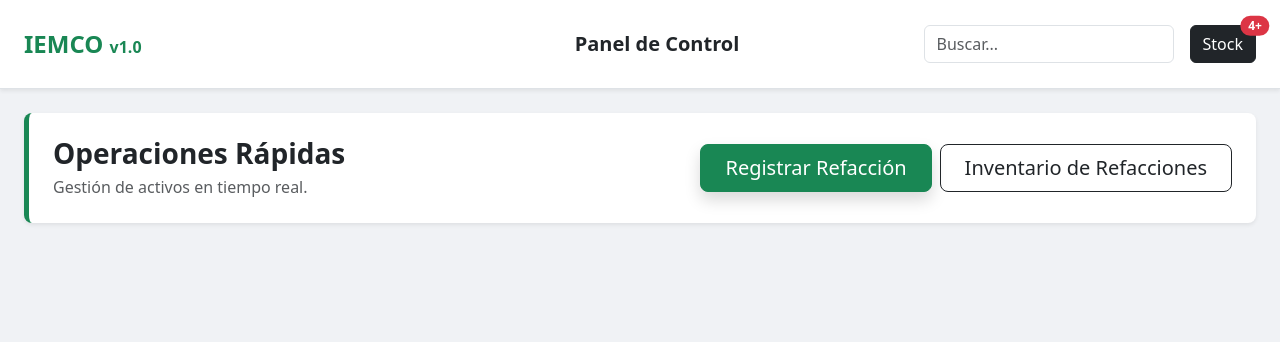
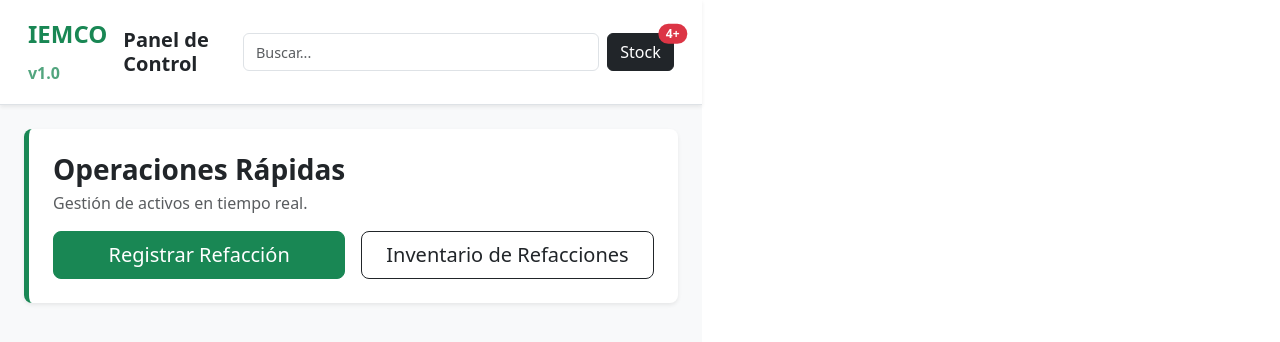
Before and after one commit to Alexisrdz1219/QR, a React app in the folder frontend/: page / in a window 1280 px wide. Shown: the top 342 px of the page. Built offline with nearby package versions, Linux system fonts and the light colour scheme; the HTML template or start-up script is replaced by a standard one.

Commit message:
Dashboard responsivo para móviles

```diff
--- a/frontend/src/pages/Dashboard.tsx
+++ b/frontend/src/pages/Dashboard.tsx
@@ -27,143 +27,161 @@
 //     </Container>
 //   );
 // }
+// import { Link } from "react-router-dom";
+// import "bootstrap/dist/css/bootstrap.min.css";
+
+// export default function DashboardLemcoFull() {
+//   return (
+//     // 'vw-100' asegura que el contenedor principal ocupe todo el ancho de la ventana
+//     <div className="d-flex vh-100 vw-100 overflow-hidden" style={{ backgroundColor: "#f0f2f5" }}>
+
+
+
+//       {/* 2. CONTENIDO PRINCIPAL - Se expande al 100% del resto de la pantalla */}
+//       <div className="flex-grow-1 d-flex flex-column overflow-auto">
+
+//         {/* TOPBAR FLUIDA */}
+//         <header className="navbar navbar-expand bg-white border-bottom px-4 py-3 sticky-top shadow-sm w-100">
+//           <div className="container-fluid px-0">
+
+//           <span className="fs-4 fw-bold text-success">IEMCO <small className="fs-6 text-success-50">v1.0</small></span>
+//       <h1 className="text-white-50">ddsoiuytrtyuiuytrertyui</h1>
+//             <h5 className="mb-0 fw-bold">Panel de Control</h5>
+//             <div className="ms-auto d-flex align-items-center gap-3">
+//               <input type="search" className="form-control" placeholder="Buscar..." style={{ width: '250px' }} />
+//               <button type="button" className="btn btn-dark position-relative">
+//   Stock
+//   <span className="position-absolute top-0 start-100 translate-middle badge rounded-pill bg-danger">
+//     4+
+//     <span className="visually-hidden">unread messages</span>
+//   </span>
+// </button>
+//             </div>
+//           </div>
+//         </header>
+
+//         {/* MAIN CONTENT - Full Width utilizando container-fluid */}
+//         <main className="container-fluid p-4">
+
+//           {/* SECCIÓN DE OPERACIONES (Basado en tu captura) */}
+//           <div className="row mb-4">
+//             <div className="col-12">
+//               <div className="bg-white p-4 rounded-3 shadow-sm d-flex align-items-center justify-content-between border-start border-success border-5">
+//                 <div>
+//                   <h3 className="mb-1 fw-bold">Operaciones Rápidas</h3>
+//                   <p className="text-muted mb-0">Gestión de activos en tiempo real.</p>
+//                 </div>
+//                 <div className="d-flex gap-2">
+//                   <Link to="/nueva" className="btn btn-success btn-lg px-4 shadow">
+//                     Registrar Refacción
+//                   </Link>
+//                   <Link to="/inventario" className="btn btn-outline-dark btn-lg px-4">
+//                     Inventario de Refacciones
+//                   </Link>
+//                 </div>
+//               </div>
+//             </div>
+//           </div>
+
+
+
+//         </main>
+//       </div>
+
+//       {/* Estilos estándar de React (sin el atributo jsx) */}
+//       <style>
+//         {`
+//           .nav-link { transition: 0.2s; color: rgba(255,255,255,0.7); }
+//           .nav-link:hover { color: #fff; background: rgba(255,255,255,0.1); }
+//           .nav-link.active { background-color: #0dcaf0 !important; color: #000 !important; font-weight: bold; }
+//           .table-bordered th, .table-bordered td { border: 1px solid #dee2e6 !important; }
+//         `}
+//       </style>
+//     </div>
+//   );
+// }
 import { Link } from "react-router-dom";
 import "bootstrap/dist/css/bootstrap.min.css";
 
 export default function DashboardLemcoFull() {
   return (
-    // 'vw-100' asegura que el contenedor principal ocupe todo el ancho de la ventana
-    <div className="d-flex vh-100 vw-100 overflow-hidden" style={{ backgroundColor: "#f0f2f5" }}>
+    <div className="min-vh-100 w-100 bg-light">
 
+      {/* TOPBAR */}
+      <header className="navbar navbar-expand-lg bg-white border-bottom px-3 py-3 shadow-sm sticky-top">
+        <div className="container-fluid flex-column flex-lg-row gap-3">
 
+          {/* Logo y título */}
+          <div className="d-flex align-items-center gap-3">
+            <span className="fs-4 fw-bold text-success">
+              IEMCO <small className="fs-6 opacity-75">v1.0</small>
+            </span>
+            <h5 className="mb-0 fw-bold d-none d-md-block">
+              Panel de Control
+            </h5>
+          </div>
 
-      {/* 2. CONTENIDO PRINCIPAL - Se expande al 100% del resto de la pantalla */}
-      <div className="flex-grow-1 d-flex flex-column overflow-auto">
+          {/* Buscador y botón */}
+          <div className="d-flex align-items-center gap-2 w-100 w-lg-auto">
+            <input
+              type="search"
+              className="form-control"
+              placeholder="Buscar..."
+            />
 
-        {/* TOPBAR FLUIDA */}
-        <header className="navbar navbar-expand bg-white border-bottom px-4 py-3 sticky-top shadow-sm w-100">
-          <div className="container-fluid px-0">
-
-          <span className="fs-4 fw-bold text-success">IEMCO <small className="fs-6 text-success-50">v1.0</small></span>
-      <h1 className="text-white-50">ddsoiuytrtyuiuytrertyui</h1>
-            <h5 className="mb-0 fw-bold">Panel de Control</h5>
-            <div className="ms-auto d-flex align-items-center gap-3">
-              <input type="search" className="form-control" placeholder="Buscar..." style={{ width: '250px' }} />
             <button type="button" className="btn btn-dark position-relative">
               Stock
               <span className="position-absolute top-0 start-100 translate-middle badge rounded-pill bg-danger">
                 4+
-    <span className="visually-hidden">unread messages</span>
               </span>
             </button>
           </div>
         </div>
       </header>
 
-        {/* MAIN CONTENT - Full Width utilizando container-fluid */}
-        <main className="container-fluid p-4">
+      {/* CONTENIDO */}
+      <main className="container-fluid p-3 p-md-4">
 
-          {/* SECCIÓN DE OPERACIONES (Basado en tu captura) */}
+        {/* OPERACIONES RÁPIDAS */}
         <div className="row mb-4">
           <div className="col-12">
-              <div className="bg-white p-4 rounded-3 shadow-sm d-flex align-items-center justify-content-between border-start border-success border-5">
-                <div>
-                  <h3 className="mb-1 fw-bold">Operaciones Rápidas</h3>
-                  <p className="text-muted mb-0">Gestión de activos en tiempo real.</p>
+            <div className="bg-white p-4 rounded-3 shadow-sm border-start border-success border-5">
+
+              <div className="mb-3">
+                <h3 className="fw-bold mb-1">Operaciones Rápidas</h3>
+                <p className="text-muted mb-0">
+                  Gestión de activos en tiempo real.
+                </p>
               </div>
-                <div className="d-flex gap-2">
-                  <Link to="/nueva" className="btn btn-success btn-lg px-4 shadow">
+
+              {/* BOTONES RESPONSIVOS */}
+              <div className="d-flex flex-column flex-md-row gap-3">
+                <Link
+                  to="/nueva"
+                  className="btn btn-success btn-lg w-100 w-md-auto"
+                >
                   Registrar Refacción
                 </Link>
-                  <Link to="/inventario" className="btn btn-outline-dark btn-lg px-4">
+
+                <Link
+                  to="/inventario"
+                  className="btn btn-outline-dark btn-lg w-100 w-md-auto"
+                >
                   Inventario de Refacciones
                 </Link>
               </div>
+
             </div>
           </div>
         </div>
 
-          {/* INDICADORES (KPIs) - Ocupan toda la fila horizontal */}
-          {/* <div className="row g-3 mb-4 text-white text-center">
-            <div className="col-md-3">
-              <div className="p-4 rounded-3 shadow-sm bg-primary h-100">
-                <small className="opacity-75 uppercase d-block mb-1">Total Refacciones</small>
-                <h2 className="fw-bold mb-0">4,128</h2>
-              </div>
-            </div>
-            <div className="col-md-3">
-              <div className="p-4 rounded-3 shadow-sm bg-warning text-dark h-100">
-                <small className="opacity-75 uppercase d-block mb-1">Stock Crítico</small>
-                <h2 className="fw-bold mb-0">23</h2>
-              </div>
-            </div>
-            <div className="col-md-3">
-              <div className="p-4 rounded-3 shadow-sm bg-info h-100">
-                <small className="opacity-75 uppercase d-block mb-1">Máquinas Activas</small>
-                <h2 className="fw-bold mb-0">14</h2>
-              </div>
-            </div>
-            <div className="col-md-3">
-              <div className="p-4 rounded-3 shadow-sm bg-success h-100">
-                <small className="opacity-75 uppercase d-block mb-1">Efectividad</small>
-                <h2 className="fw-bold mb-0">98%</h2>
-              </div>
-            </div>
-          </div> */}
+      </main>
 
-          {/* REPORTE DE MANTENIMIENTO (Campos de tu dibujo en la libreta) */}
-          {/* <div className="row mb-4">
-            <div className="col-12">
-              <div className="card border-0 shadow-sm rounded-3 overflow-hidden">
-                <div className="card-header bg-white py-3">
-                  <h5 className="mb-0 fw-bold text-secondary">Último Registro: Lemco Mantenimiento (ASB 8)</h5>
-                </div>
-                <div className="card-body">
-                  <div className="row g-3">
-                    <div className="col-md-3"><strong>Mecánico:</strong> Ricardo Pérez</div>
-                    <div className="col-md-3"><strong>Supervisor:</strong> Juan Martínez</div>
-                    <div className="col-md-3"><strong>Horas Máquina:</strong> 1,250 hrs</div>
-                    <div className="col-md-3"><strong>Haccp:</strong> Cumple</div>
-                  </div>
-                  <hr />
-                  <table className="table table-bordered mt-3 text-center align-middle">
-                    <thead className="table-light text-uppercase small">
-                      <tr>
-                        <th>Acción / Nombre</th>
-                        <th>Descripción</th>
-                        <th>Foto Antes / Después</th>
-                        <th>Estado</th>
-                      </tr>
-                    </thead>
-                    <tbody>
-                      <tr>
-                        <td>Cambio de Filtro</td>
-                        <td>Se reemplaza filtro saturado por preventivo.</td>
-                        <td>
-                          <div className="d-flex gap-1 justify-content-center">
-                            <div className="bg-light border" style={{width: '50px', height: '50px'}}></div>
-                            <div className="bg-light border" style={{width: '50px', height: '50px'}}></div>
-                          </div>
-                        </td>
-                        <td>✅ Listo</td>
-                      </tr>
-                    </tbody>
-                  </table>
-                </div>
-              </div>
-            </div>
-          </div> */}
-
-        </main>
-      </div>
-
-      {/* Estilos estándar de React (sin el atributo jsx) */}
       <style>
         {`
-          .nav-link { transition: 0.2s; color: rgba(255,255,255,0.7); }
-          .nav-link:hover { color: #fff; background: rgba(255,255,255,0.1); }
-          .nav-link.active { background-color: #0dcaf0 !important; color: #000 !important; font-weight: bold; }
-          .table-bordered th, .table-bordered td { border: 1px solid #dee2e6 !important; }
+          input::placeholder {
+            font-size: 0.9rem;
+          }
         `}
       </style>
     </div>
```
Lines whose indentation alone changed are shown as unchanged.
